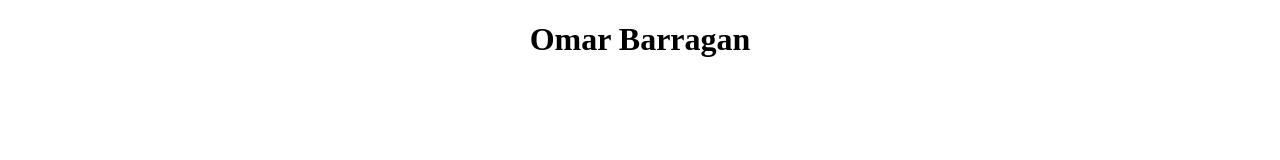
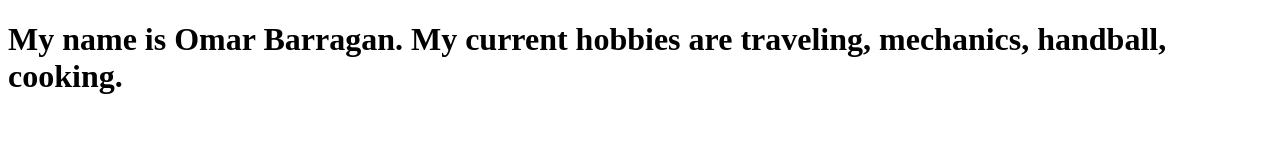
Before and after one commit to Omeezy67/Barragan_Omar_TTP_Static, a plain HTML site: page index.html in a window 1280 px wide. Drawn offline with Linux system fonts and the light colour scheme.

Commit message:
Update index.html

```diff
--- a/index.html
+++ b/index.html
@@ -5,7 +5,7 @@
 </head>
 
 <body>
-<h1><center>Omar Barragan</center></h1>
+<h1> My name is Omar Barragan. My current hobbies are traveling, mechanics, handball, cooking. </h1>
 </body>
 
 </html>
```
